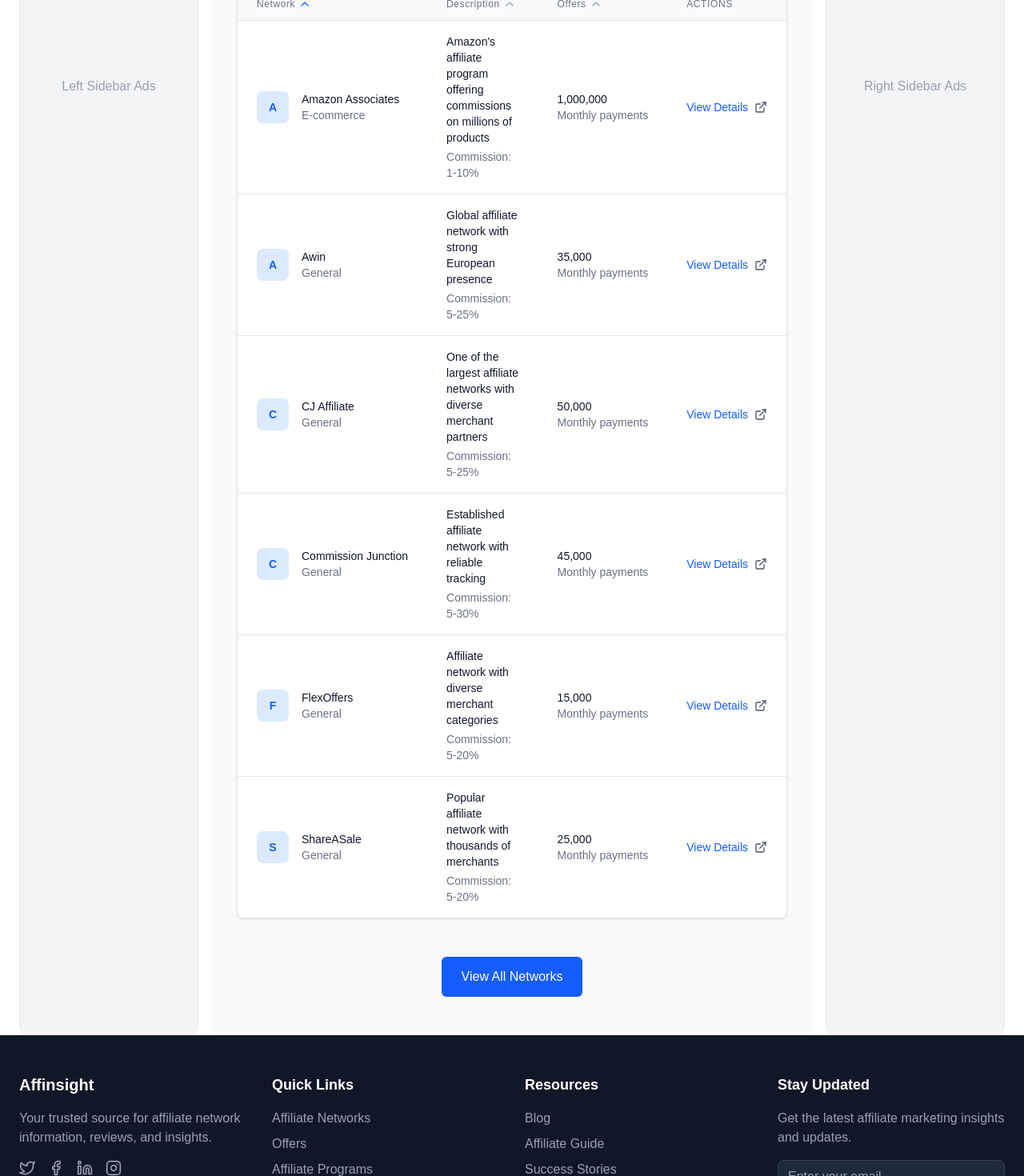
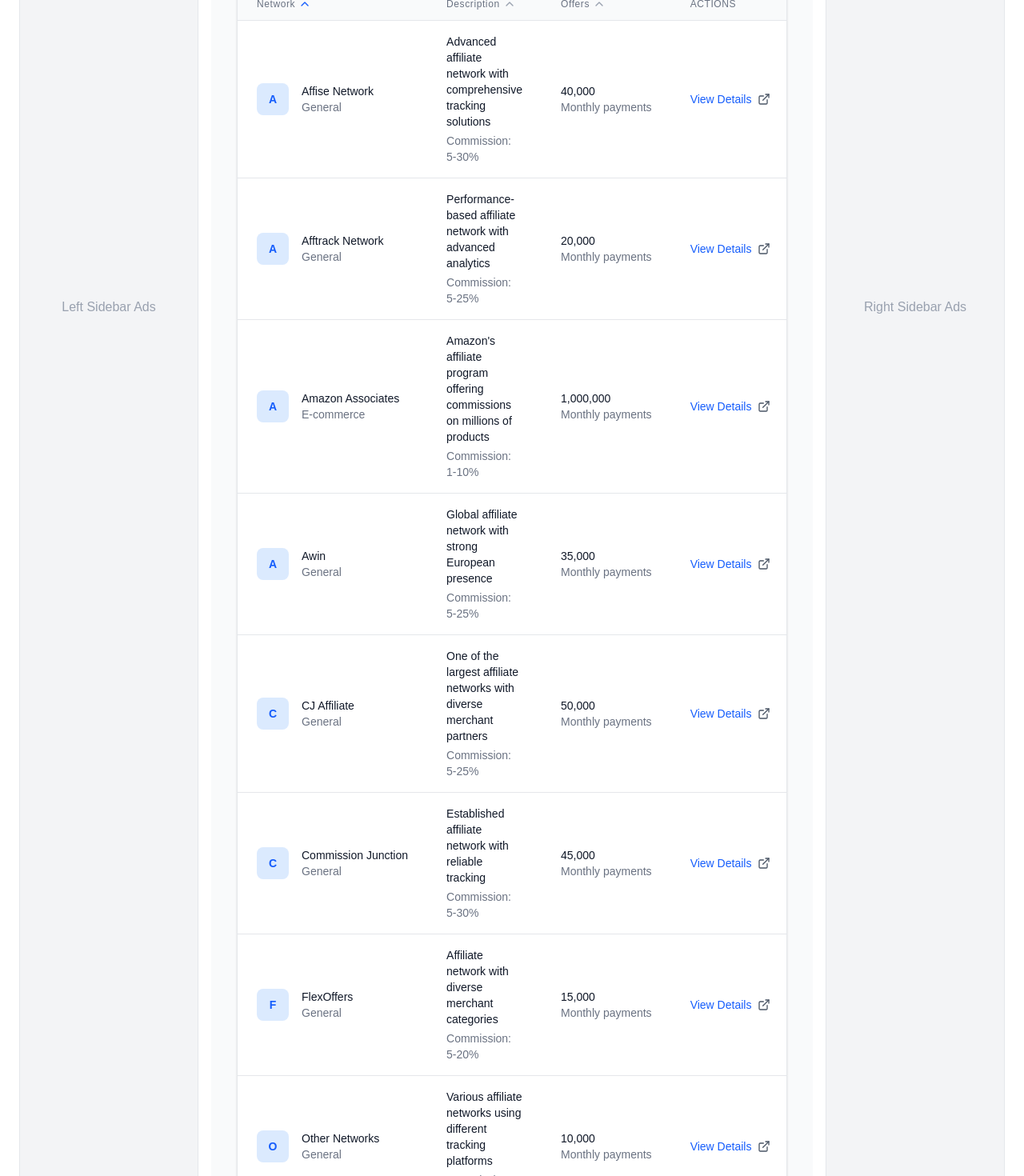
Before and after one commit to tishamishra/affinsight, a Next.js app: page / in a window 1280 px wide. Shown: the part 1160-2630 px from the top of the page at 80% size. Built offline with nearby package versions, Linux system fonts and the light colour scheme.

Commit message:
Update tracking software names to use specific platforms: HasOffers, CAKE, Everflow, Offerslook, HitPath, LinkTrust, Affise, Afftrack, Others

```diff
--- a/src/data/networks.ts
+++ b/src/data/networks.ts
@@ -28,7 +28,7 @@ export const networks: Network[] = [
     commission_rate: "1-10%",
     payment_methods: ["Direct Deposit", "Check"],
     minimum_payout: "$10",
-    tracking_software: "Amazon Associates",
+    tracking_software: "HasOffers",
     payment_frequency: "Monthly",
     offers_count: 1000000
   },
@@ -44,7 +44,7 @@ export const networks: Network[] = [
     commission_rate: "5-25%",
     payment_methods: ["Direct Deposit", "Check", "PayPal"],
     minimum_payout: "$50",
-    tracking_software: "CJ Tracking",
+    tracking_software: "CAKE",
     payment_frequency: "Monthly",
     offers_count: 50000
   },
@@ -60,7 +60,7 @@ export const networks: Network[] = [
     commission_rate: "5-20%",
     payment_methods: ["Direct Deposit", "Check"],
     minimum_payout: "$50",
-    tracking_software: "ShareASale Platform",
+    tracking_software: "Everflow",
     payment_frequency: "Monthly",
     offers_count: 25000
   },
@@ -76,7 +76,7 @@ export const networks: Network[] = [
     commission_rate: "5-30%",
     payment_methods: ["Direct Deposit", "Check"],
     minimum_payout: "$50",
-    tracking_software: "CJ Tracking",
+    tracking_software: "Offerslook",
     payment_frequency: "Monthly",
     offers_count: 45000
   },
@@ -92,7 +92,7 @@ export const networks: Network[] = [
     commission_rate: "5-25%",
     payment_methods: ["Direct Deposit", "Check", "PayPal"],
     minimum_payout: "$20",
-    tracking_software: "Awin Platform",
+    tracking_software: "HitPath",
     payment_frequency: "Monthly",
     offers_count: 35000
   },
@@ -108,9 +108,57 @@ export const networks: Network[] = [
     commission_rate: "5-20%",
     payment_methods: ["Direct Deposit", "Check"],
     minimum_payout: "$50",
-    tracking_software: "FlexOffers Platform",
+    tracking_software: "LinkTrust",
     payment_frequency: "Monthly",
     offers_count: 15000
+  },
+  {
+    id: "7",
+    name: "Affise Network",
+    website: "https://www.affise.com",
+    category: "General",
+    rating: 4.4,
+    countries: ["US", "UK", "CA", "AU", "DE"],
+    logo_url: undefined,
+    description: "Advanced affiliate network with comprehensive tracking solutions",
+    commission_rate: "5-30%",
+    payment_methods: ["Direct Deposit", "Check", "PayPal", "Wire Transfer"],
+    minimum_payout: "$100",
+    tracking_software: "Affise",
+    payment_frequency: "Monthly",
+    offers_count: 40000
+  },
+  {
+    id: "8",
+    name: "Afftrack Network",
+    website: "https://www.afftrack.com",
+    category: "General",
+    rating: 4.1,
+    countries: ["US", "UK", "CA"],
+    logo_url: undefined,
+    description: "Performance-based affiliate network with advanced analytics",
+    commission_rate: "5-25%",
+    payment_methods: ["Direct Deposit", "Check", "PayPal"],
+    minimum_payout: "$50",
+    tracking_software: "Afftrack",
+    payment_frequency: "Monthly",
+    offers_count: 20000
+  },
+  {
+    id: "9",
+    name: "Other Networks",
+    website: "https://example.com",
+    category: "General",
+    rating: 3.8,
+    countries: ["US", "UK"],
+    logo_url: undefined,
+    description: "Various affiliate networks using different tracking platforms",
+    commission_rate: "3-20%",
+    payment_methods: ["Direct Deposit", "Check"],
+    minimum_payout: "$25",
+    tracking_software: "Others",
+    payment_frequency: "Monthly",
+    offers_count: 10000
   }
 ];
 
```
